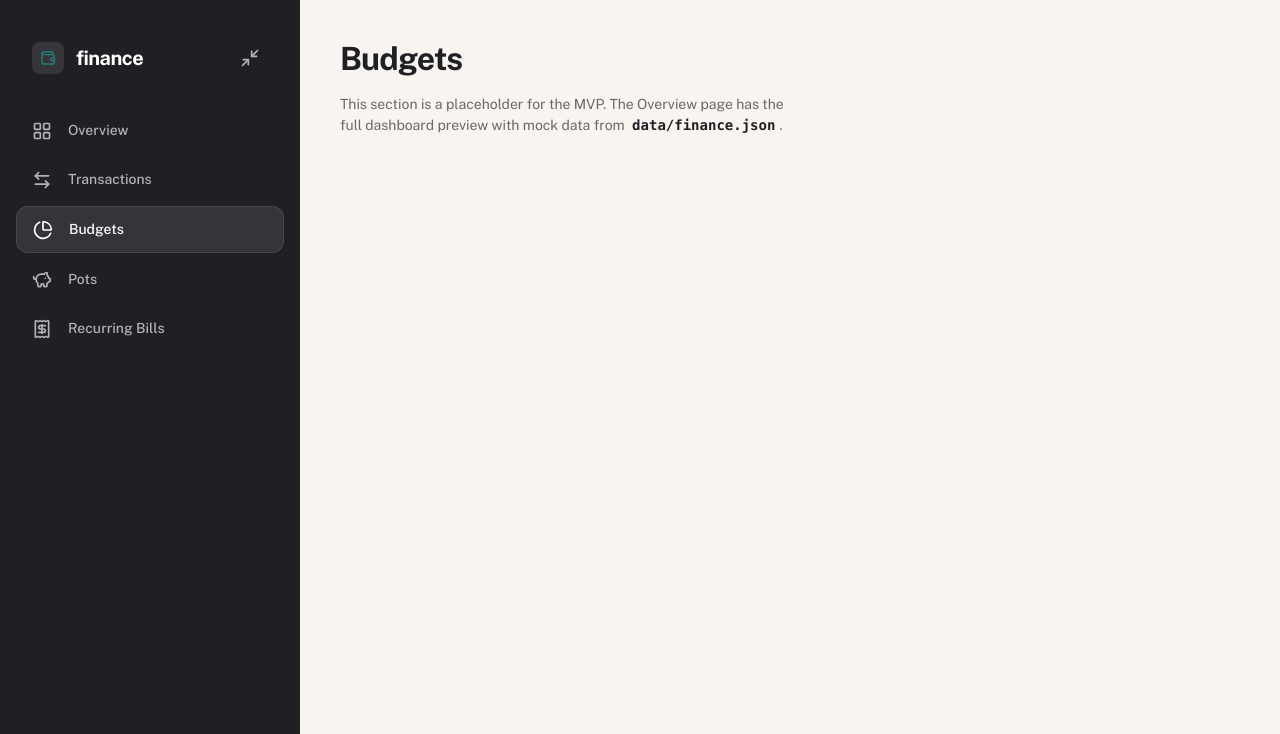
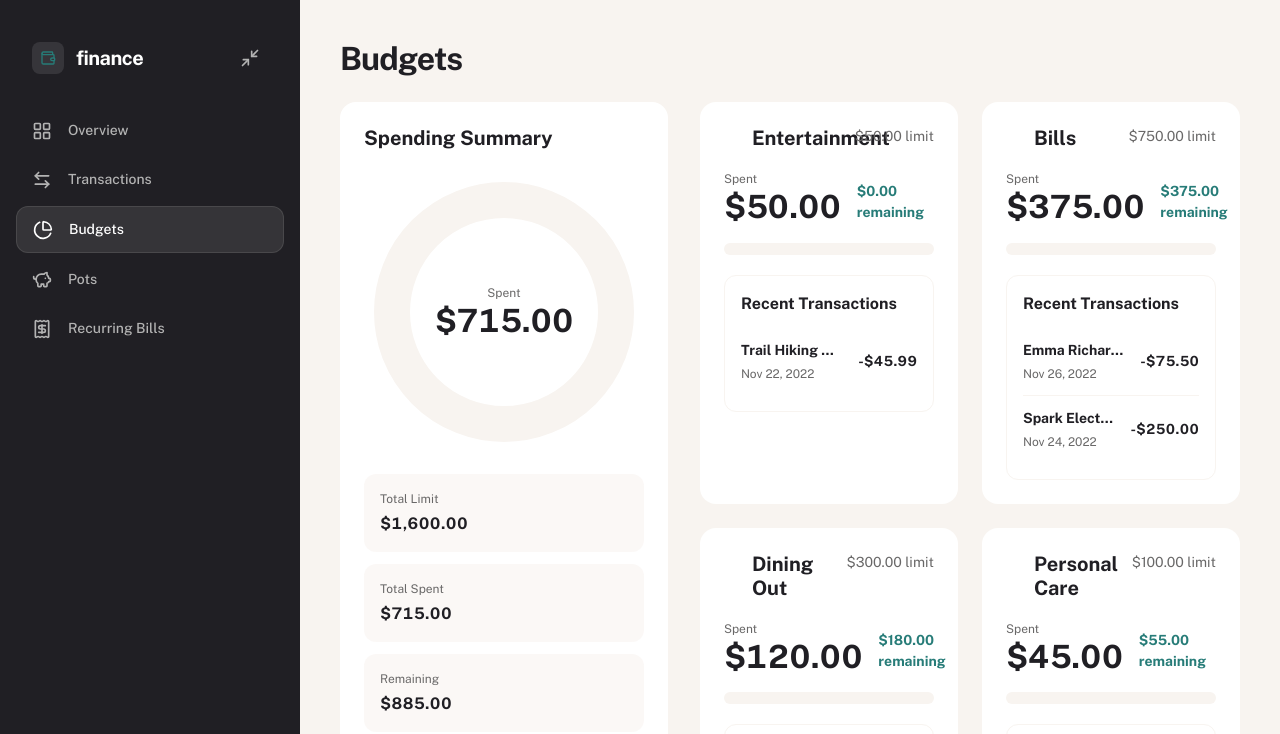
Before and after one commit to christianhubbard/finance-dashboard, a Next.js app: page /budgets in a window 1280 px wide. Shown: the top 734 px of the page. Built offline with nearby package versions, Linux system fonts and the light colour scheme.

Commit message:
FIN-2 build budgets page
Co-authored-by: Christian Hubbard <christianhubbard@users.noreply.github.com>

```diff
--- a/app/budgets/page.tsx
+++ b/app/budgets/page.tsx
@@ -1,5 +1,13 @@
-import { PlaceholderPage } from "@/components/shell/PlaceholderPage";
+import { BudgetsPageContent } from "@/components/budgets/BudgetsPageContent";
+import { getFinanceData } from "@/lib/data";
 
 export default function BudgetsPage() {
-  return <PlaceholderPage title="Budgets" />;
+  const data = getFinanceData();
+
+  return (
+    <BudgetsPageContent
+      budgets={data.budgets}
+      transactions={data.transactions}
+    />
+  );
 }
--- /dev/null
+++ b/components/budgets/BudgetsPageContent.tsx
@@ -0,0 +1,239 @@
+import { Card } from "@/components/ui/Card";
+import { DonutChart } from "@/components/ui/DonutChart";
+import { formatCurrency } from "@/lib/format";
+import { getThemeColor } from "@/lib/theme";
+import type { Budget, Transaction } from "@/lib/types";
+
+type BudgetsPageContentProps = {
+  budgets: Budget[];
+  transactions: Transaction[];
+};
+
+function formatDisplayDate(iso: string): string {
+  const date = new Date(`${iso}T12:00:00`);
+
+  return new Intl.DateTimeFormat("en-US", {
+    day: "numeric",
+    month: "short",
+    year: "numeric",
+  }).format(date);
+}
+
+function getRecentTransactions(
+  transactions: Transaction[],
+  category: string,
+): Transaction[] {
+  return transactions
+    .filter((transaction) => transaction.category === category)
+    .sort((a, b) => new Date(b.date).getTime() - new Date(a.date).getTime())
+    .slice(0, 3);
+}
+
+function SummaryMetric({
+  label,
+  value,
+}: {
+  label: string;
+  value: string;
+}) {
+  return (
+    <div className="rounded-xl bg-beige-100/60 px-4 py-4">
+      <p className="text-preset-5 text-grey-500">{label}</p>
+      <p className="mt-1 text-preset-3 font-bold text-grey-900 tabular-nums">
+        {value}
+      </p>
+    </div>
+  );
+}
+
+function BudgetCategoryCard({
+  budget,
+  transactions,
+}: {
+  budget: Budget;
+  transactions: Transaction[];
+}) {
+  const remaining = budget.maximum - budget.spent;
+  const progress =
+    budget.maximum > 0
+      ? Math.min(Math.round((budget.spent / budget.maximum) * 100), 100)
+      : 0;
+  const themeColor = getThemeColor(budget.theme);
+  const recentTransactions = getRecentTransactions(
+    transactions,
+    budget.category,
+  );
+
+  return (
+    <Card className="flex flex-col gap-5">
+      <div className="flex items-start justify-between gap-4">
+        <div className="flex min-w-0 items-center gap-3">
+          <span
+            className="size-4 shrink-0 rounded-full"
+            style={{ backgroundColor: themeColor }}
+            aria-hidden
+          />
+          <h2 className="text-preset-2 text-grey-900">{budget.category}</h2>
+        </div>
+        <p className="shrink-0 text-preset-4 text-grey-500">
+          {formatCurrency(budget.maximum)} limit
+        </p>
+      </div>
+
+      <div>
+        <div className="flex items-end justify-between gap-4">
+          <div>
+            <p className="text-preset-5 text-grey-500">Spent</p>
+            <p className="text-preset-1 font-bold tracking-tight text-grey-900 tabular-nums">
+              {formatCurrency(budget.spent)}
+            </p>
+          </div>
+          <p
+            className={`pb-1 text-preset-4-bold ${
+              remaining >= 0 ? "text-secondary-green" : "text-secondary-red"
+            }`}
+          >
+            {formatCurrency(Math.abs(remaining))}{" "}
+            {remaining >= 0 ? "remaining" : "over budget"}
+          </p>
+        </div>
+
+        <div
+          className="mt-4 h-3 overflow-hidden rounded-full bg-beige-100"
+          role="meter"
+          aria-label={`${budget.category} budget progress`}
+          aria-valuemin={0}
+          aria-valuemax={budget.maximum}
+          aria-valuenow={Math.min(budget.spent, budget.maximum)}
+        >
+          <div
+            className="h-full rounded-full"
+            style={{ width: `${progress}%`, backgroundColor: themeColor }}
+          />
+        </div>
+      </div>
+
+      <div className="rounded-xl border border-beige-100 px-4 py-4">
+        <h3 className="text-preset-3 text-grey-900">Recent Transactions</h3>
+        {recentTransactions.length > 0 ? (
+          <ul
+            className="mt-3 flex flex-col"
+            aria-label={`${budget.category} recent transactions`}
+          >
+            {recentTransactions.map((transaction, index) => {
+              const isPositive = transaction.amount >= 0;
+
+              return (
+                <li
+                  key={`${transaction.name}-${transaction.date}-${index}`}
+                  className="flex items-center justify-between gap-4 border-b border-beige-100 py-3 last:border-b-0"
+                >
+                  <div className="min-w-0">
+                    <p className="truncate text-preset-4-bold text-grey-900">
+                      {transaction.name}
+                    </p>
+                    <p className="mt-1 text-preset-5 text-grey-500">
+                      {formatDisplayDate(transaction.date)}
+                    </p>
+                  </div>
+                  <p
+                    className={`shrink-0 text-preset-4-bold tabular-nums ${
+                      isPositive ? "text-secondary-green" : "text-grey-900"
+                    }`}
+                  >
+                    {isPositive ? "+" : ""}
+                    {formatCurrency(transaction.amount)}
+                  </p>
+                </li>
+              );
+            })}
+          </ul>
+        ) : (
+          <p className="mt-3 text-preset-4 text-grey-500">
+            No recent transactions
+          </p>
+        )}
+      </div>
+    </Card>
+  );
+}
+
+export function BudgetsPageContent({
+  budgets,
+  transactions,
+}: BudgetsPageContentProps) {
+  const totalSpent = budgets.reduce((sum, budget) => sum + budget.spent, 0);
+  const totalLimit = budgets.reduce((sum, budget) => sum + budget.maximum, 0);
+  const totalRemaining = totalLimit - totalSpent;
+
+  return (
+    <main className="min-h-0 flex-1 px-10 pb-16 pt-10">
+      <h1 className="text-preset-1 font-bold tracking-tight text-grey-900">
+        Budgets
+      </h1>
+
+      <div className="mt-6 grid gap-8 xl:grid-cols-[minmax(20rem,0.85fr)_minmax(0,1.4fr)] xl:items-start">
+        <Card className="xl:sticky xl:top-10">
+          <h2 className="text-preset-2 text-grey-900">Spending Summary</h2>
+          <div className="mt-8 flex flex-col items-center gap-8">
+            <div className="relative flex items-center justify-center">
+              <DonutChart budgets={budgets} size={260} strokeWidth={36} />
+              <div className="pointer-events-none absolute inset-0 z-10 flex flex-col items-center justify-center text-center">
+                <p className="text-preset-5 text-grey-500">Spent</p>
+                <p className="text-preset-1 font-bold tracking-tight text-grey-900 tabular-nums">
+                  {formatCurrency(totalSpent)}
+                </p>
+              </div>
+            </div>
+
+            <div className="grid w-full gap-3 sm:grid-cols-3 xl:grid-cols-1">
+              <SummaryMetric
+                label="Total Limit"
+                value={formatCurrency(totalLimit)}
+              />
+              <SummaryMetric
+                label="Total Spent"
+                value={formatCurrency(totalSpent)}
+              />
+              <SummaryMetric
+                label="Remaining"
+                value={formatCurrency(totalRemaining)}
+              />
+            </div>
+
+            <ul className="flex w-full flex-col gap-3" aria-label="Budget mix">
+              {budgets.map((budget) => (
+                <li key={budget.category} className="flex items-center gap-3">
+                  <span
+                    className="size-1.5 shrink-0 rounded-full"
+                    style={{ backgroundColor: getThemeColor(budget.theme) }}
+                    aria-hidden
+                  />
+                  <span className="text-preset-4 flex-1 text-grey-500">
+                    {budget.category}
+                  </span>
+                  <span className="text-preset-4-bold text-grey-900 tabular-nums">
+                    {formatCurrency(budget.spent)}
+                  </span>
+                </li>
+              ))}
+            </ul>
+          </div>
+        </Card>
+
+        <section
+          className="grid gap-6 lg:grid-cols-2"
+          aria-label="Budget categories"
+        >
+          {budgets.map((budget) => (
+            <BudgetCategoryCard
+              key={budget.category}
+              budget={budget}
+              transactions={transactions}
+            />
+          ))}
+        </section>
+      </div>
+    </main>
+  );
+}
```
Also changed, not shown: 1 other file (tests, documents, lock files or other folders).
